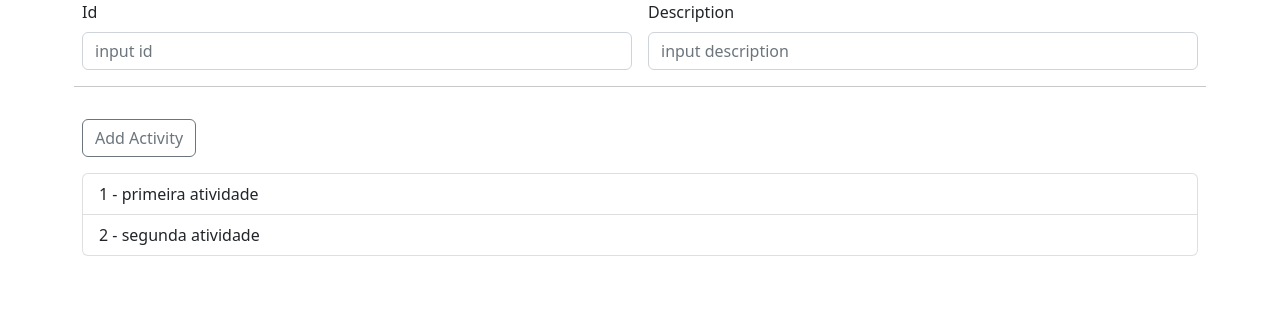
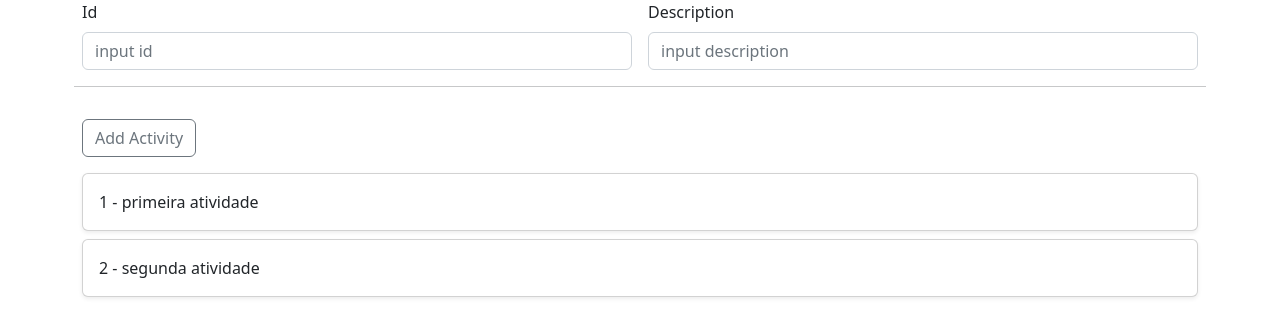
Before and after one commit to rodrigol01/FullStack-ASP-.NET-REACTJS, a React (Create React App) app: page / in a window 1280 px wide. Shown: the top 336 px of the page. Built offline with nearby package versions, Linux system fonts and the light colour scheme.

Commit message:
changing the listbox to cards with bootstrap

```diff
--- a/src/App.js
+++ b/src/App.js
@@ -49,9 +49,12 @@ function App() {
       <div className="mt-3">
         <ul className="list-group">
           {activities.map((act) => (
-            <li key={act.id} className="list-group-item">
-              {act.id} - {act.description}
-            </li>
+            <div key={act.id} className="card mb-2 shadow-sm">
+              <div className="card-body">
+                <p className="card-text">{act.id} - {act.description}</p>
+              </div>
+            </div>
+
           ))}
         </ul>
       </div>
```
